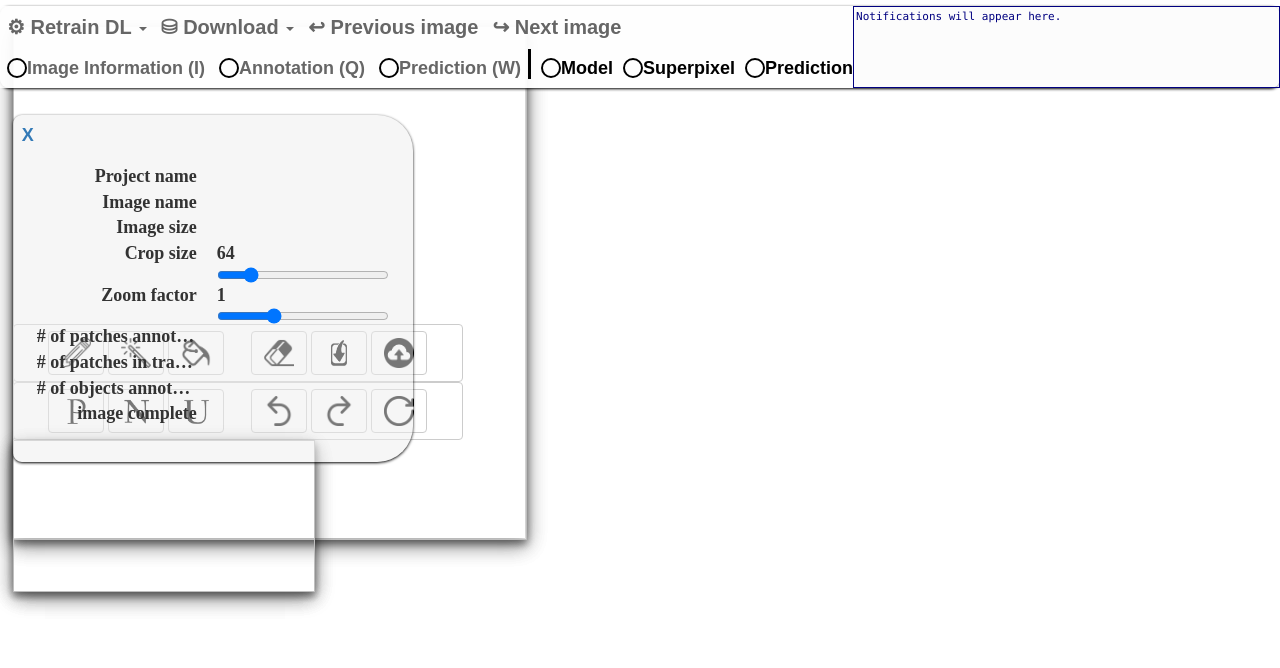
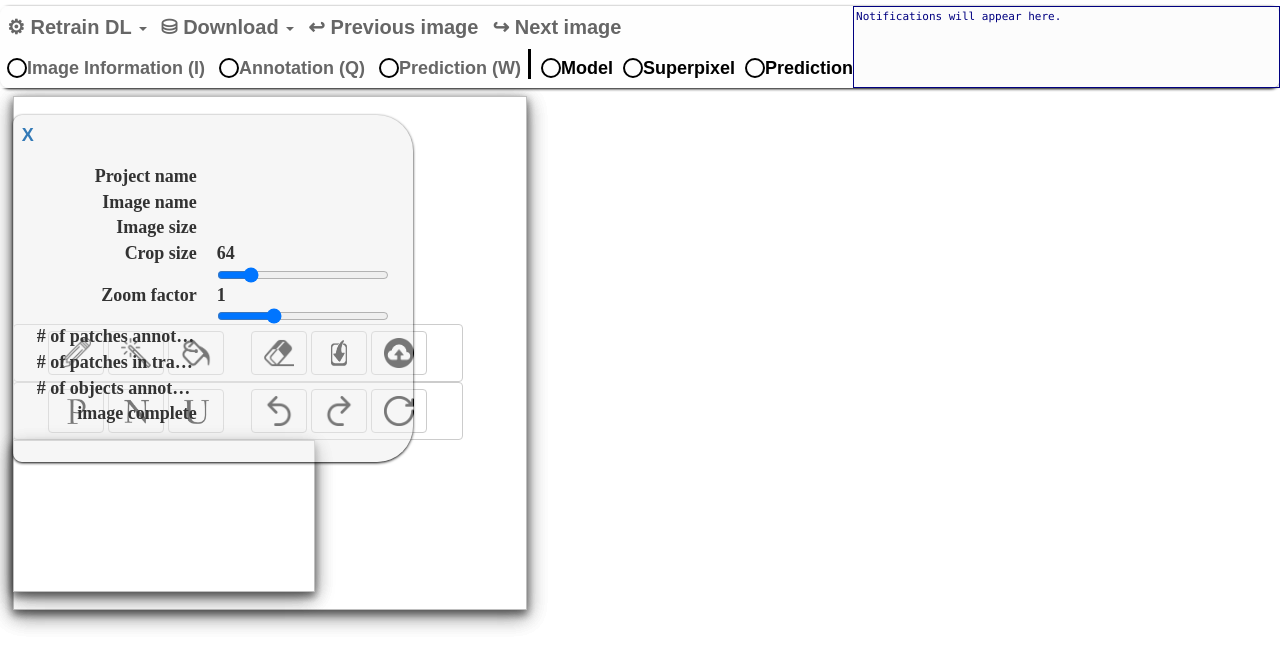
Before and after one commit to choosehappy/QuickAnnotator, a Flask app: template templates/annotation.html in a window 1280 px wide. Shown: the top 668 px of the page. Run offline with Flask 2, Linux system fonts and the light colour scheme; the template is opened without the code that fills it, so the values that code supplies are empty; parts of the project's set-up code (start-up, migrations or seed data) failed here and were passed over; some libraries are stand-ins or nearby versions.

Commit message:
Move the canvas of images down in the annotation page Link to #11

```diff
--- a/templates/annotation.html
+++ b/templates/annotation.html
@@ -223,11 +223,11 @@
 </ul>
 <div id="canvas" class="to_hide">
     <canvas id="canvas_bg" width="512" height="512"
-            style="z-index: 1; position:absolute; left:0px; top:0px; margin: 2% 1% 1% 1%; solid #BFBFBF; box-shadow: 0 4px 8px 0 rgba(0, 0, 0, 0.2), 0 6px 20px 0 rgba(0, 0, 0, 0.19);"></canvas>
+            style="z-index: 1; position:absolute; left:0px; top:70px; margin: 2% 1% 1% 1%; border: 1px solid #BFBFBF; box-shadow: 0 4px 8px 0 rgba(0, 0, 0, 0.2), 0 6px 20px 0 rgba(0, 0, 0, 0.19);"></canvas>
     <canvas id="canvas_mask" width="512" height="512"
-            style="z-index: 3; position:absolute; left:0px; top:0px;  top:0px; margin: 2% 1% 1% 1%; border: 1px solid #BFBFBF; box-shadow: 0 4px 8px 0 rgba(0, 0, 0, 0.2), 0 6px 20px 0 rgba(0, 0, 0, 0.19);"></canvas>
+            style="z-index: 3; position:absolute; left:0px; top:70px; margin: 2% 1% 1% 1%; border: 1px solid #BFBFBF; box-shadow: 0 4px 8px 0 rgba(0, 0, 0, 0.2), 0 6px 20px 0 rgba(0, 0, 0, 0.19);"></canvas>
     <canvas id="canvas_result" width="512" height="512"
-            style="z-index: 2; position:absolute; left:0px; top:0px;  top:0px; margin: 2% 1% 1% 1%; border: 1px solid #BFBFBF; box-shadow: 0 4px 8px 0 rgba(0, 0, 0, 0.2), 0 6px 20px 0 rgba(0, 0, 0, 0.19);"></canvas>
+            style="z-index: 2; position:absolute; left:0px; top:70px; margin: 2% 1% 1% 1%; border: 1px solid #BFBFBF; box-shadow: 0 4px 8px 0 rgba(0, 0, 0, 0.2), 0 6px 20px 0 rgba(0, 0, 0, 0.19);"></canvas>
 </div>
 <div id="annotator" class="to_hide">
     <div id="toolbox">
```
